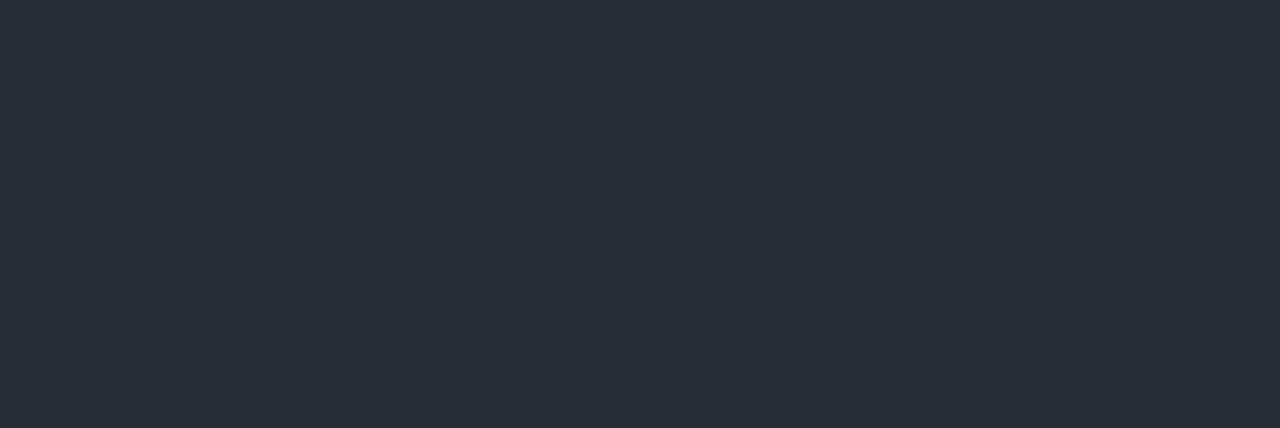
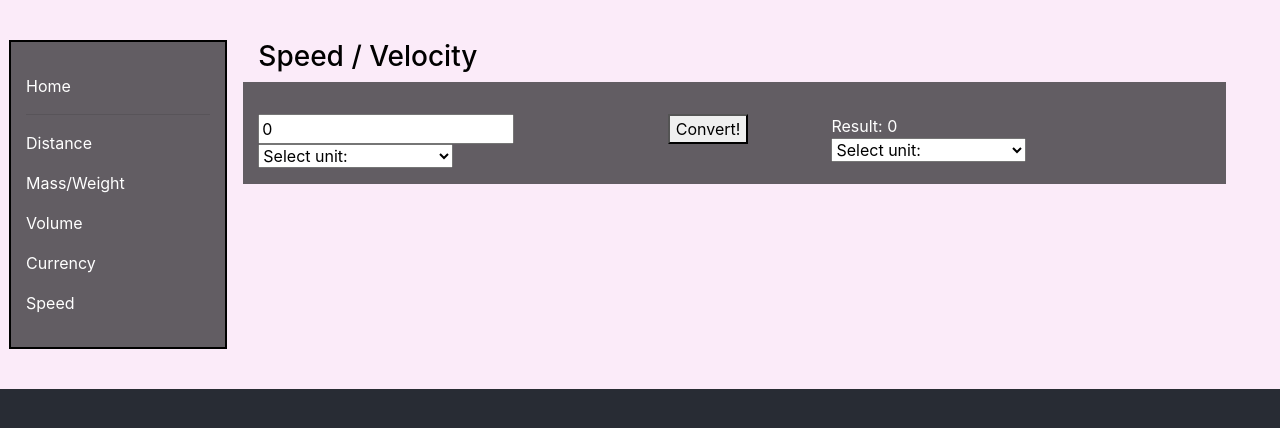
Before and after one commit to LNoeltner1/the_everything_calculator, a React (Create React App) app in the folder client/: page /Speed in a window 1280 px wide. Shown: the top 428 px of the page. Built offline with nearby package versions, Linux system fonts and the light colour scheme.

Commit message:
added skeleton for speed page

```diff
--- a/client/src/App.js
+++ b/client/src/App.js
@@ -6,6 +6,7 @@
 import Mass from "./pages/Mass";
 import Volume from "./pages/Volume";
 import Currency from "./pages/Currency";
+import Speed from "./pages/Speed";
 
 function App() {
   return (
@@ -18,6 +19,7 @@
             <Route exact path="/Mass" component={Mass} />
             <Route exact path="/Volume" component={Volume} />
             <Route exact path="/Currency" component={Currency} />
+            <Route exact path="/Speed" component={Speed} />
           </Switch>
         </Router>
       </header>
--- a/client/src/components/SideBar.jsx
+++ b/client/src/components/SideBar.jsx
@@ -15,6 +15,7 @@
                 <p><Link to="/Mass" id="massLink" className="navLink">Mass/Weight</Link></p>
                 <p><Link to="/Volume" id="volumeLink" className="navLink">Volume</Link></p>
                 <p><Link to="/Currency" id="currencyLink" className="navLink">Currency</Link></p>
+                <p><Link to="/Speed" id="speedLink" className="navLink">Speed</Link></p>
 
 
 
--- a/client/src/pages/Speed.jsx
+++ b/client/src/pages/Speed.jsx
@@ -0,0 +1,90 @@
+import React, { Component, useState } from 'react';
+import SideBar from '../components/SideBar';
+import "../App.css";
+
+const Speed = () => {
+    const [inputValue, setInputValue] = useState(Number);
+    const [result, setResult] = useState(Number);
+
+    const handleInputChange = (e) => {
+        e.preventDefault();
+        let { value } = e.target;
+        setInputValue(value);
+    }
+
+    //CONVERSIONS
+
+    //IF/ELSE/IF STATEMENTS TO CALL CONVERSION FNS
+    const handleConvert = (e) => {
+        e.preventDefault();
+        let inputUnitMenu = document.getElementById("unitInput");
+        let outputUnitMenu = document.getElementById("unitOutput");
+        console.log(inputUnitMenu.options[inputUnitMenu.selectedIndex].value);
+    }
+
+    return (
+        <div className="row mainSection">
+            {/* <div className="col-md-1"></div> */}
+            <SideBar />
+
+            <div className="col-9">
+                <div className="row titleRow">
+                    <div className="col-md-12">
+                        <h3>Speed / Velocity</h3>
+                    </div>
+                </div>
+                <div className="row">
+
+                    <div className="col-md-5 col-xs-10 col-sm-10 inputBox">
+
+                        <input id="userInput"  type="text" name="number" value={inputValue} onChange={handleInputChange}/>
+                        <div className="select inputMenu text-center">
+                            <select id="unitInput" className="unitMenu" name="unitInput">
+                                <option value="0">Select unit:</option>
+                                <option value="inches">inches</option>
+                                <option value="feet">feet</option>
+                                <option value="yards">yards</option>
+                                <option value="miles">miles</option>
+                                <option value="millimeters">millimeters</option>
+                                <option value="centimeters">centimeters</option>
+                                <option value="meters">meters</option>
+                                <option value="kilometers">kilometers</option>
+                                <option value="nauticalMiles">nautical miles</option>
+                                <option value="lightYears">light-years</option>
+                                <option value="astronomicalUnit">Astronomical Unit (AU)</option>
+                            </select>
+                        </div>
+                    </div>
+
+                    {/* <div className="row"> */}
+                    <div className="col-md-2 col-xs-10 col-sm-10 buttonBox">
+                        <button className="convertBtn" onClick={handleConvert}>Convert!</button>
+                    </div>
+
+                    {/* </div> */}
+                    <div className="col-md-5 col-xs-10 col-sm-10 resultBox">Result: {result}
+                        <div className="select outputMenu text-center">
+                            <select id="unitOutput" className="unitMenu" name="unitOutput">
+                                <option value="0">Select unit:</option>
+                                <option value="inches">inches</option>
+                                <option value="feet">feet</option>
+                                <option value="yards">yards</option>
+                                <option value="miles">miles</option>
+                                <option value="millimeters">millimeters</option>
+                                <option value="centimeters">centimeters</option>
+                                <option value="meters">meters</option>
+                                <option value="kilometers">kilometers</option>
+                                <option value="nauticalMiles">nautical miles</option>
+                                <option value="lightYears">light-years</option>
+                                <option value="astronomicalUnit">Astronomical Unit (AU)</option>
+                            </select>
+                        </div>
+                    </div>
+                </div>
+
+            </div>
+        </div>
+    );
+};
+
+export default Speed;
```
